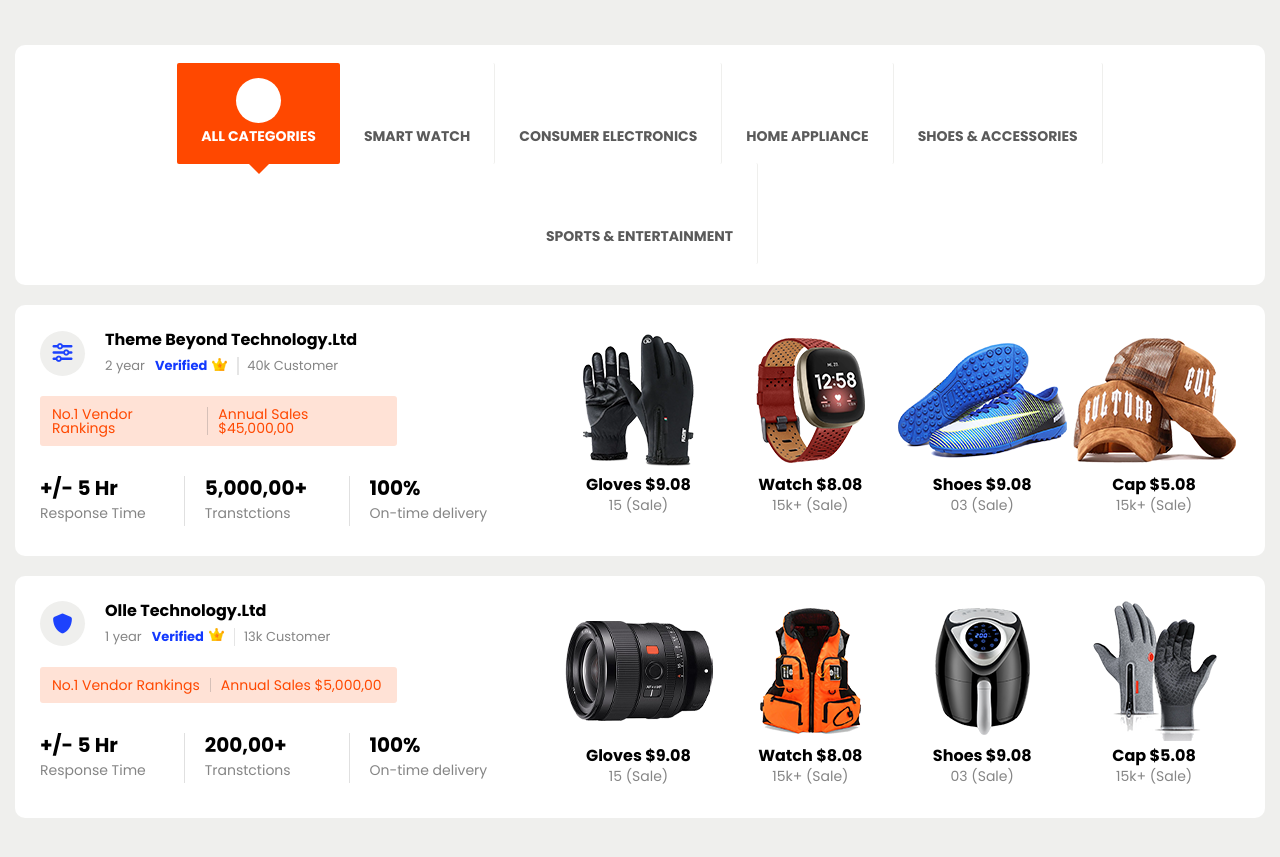
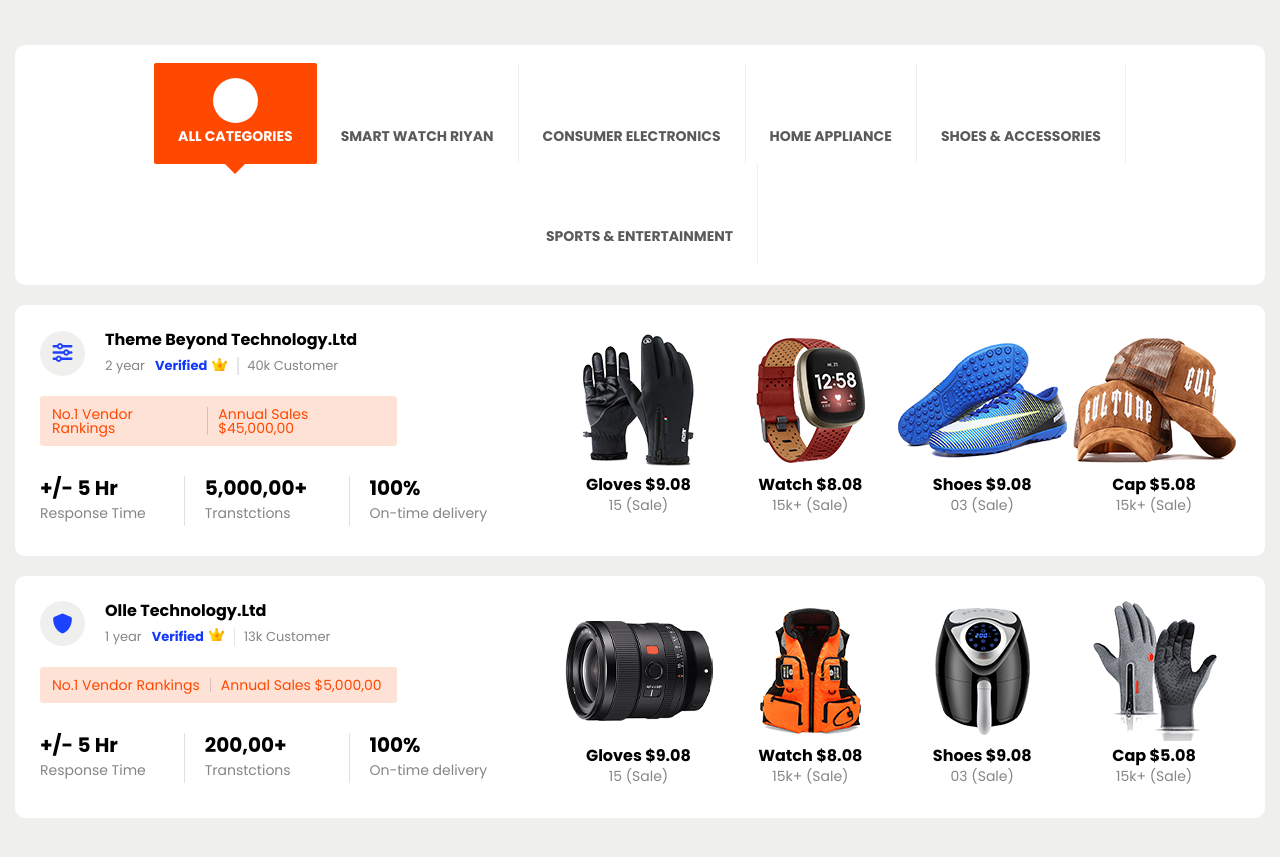
Before and after one commit to mohsinrezashohag/smart-ecom, a Next.js app: page / in a window 1280 px wide. Shown: the part 3560-4417 px from the top of the page. Built offline with nearby package versions, Linux system fonts and the light colour scheme.

Commit message:
All logo added

```diff
--- a/src/components/server_component/home/BestSeller.jsx
+++ b/src/components/server_component/home/BestSeller.jsx
@@ -49,7 +49,7 @@ const BestSeller = () => {
                         <i class="flaticon-smartwatch"></i>
                       </div>
                       <div class="content">
-                        <p>smart watch</p>
+                        <p>smart watch RIYAN</p>
                       </div>
                     </button>
                   </li>
```
